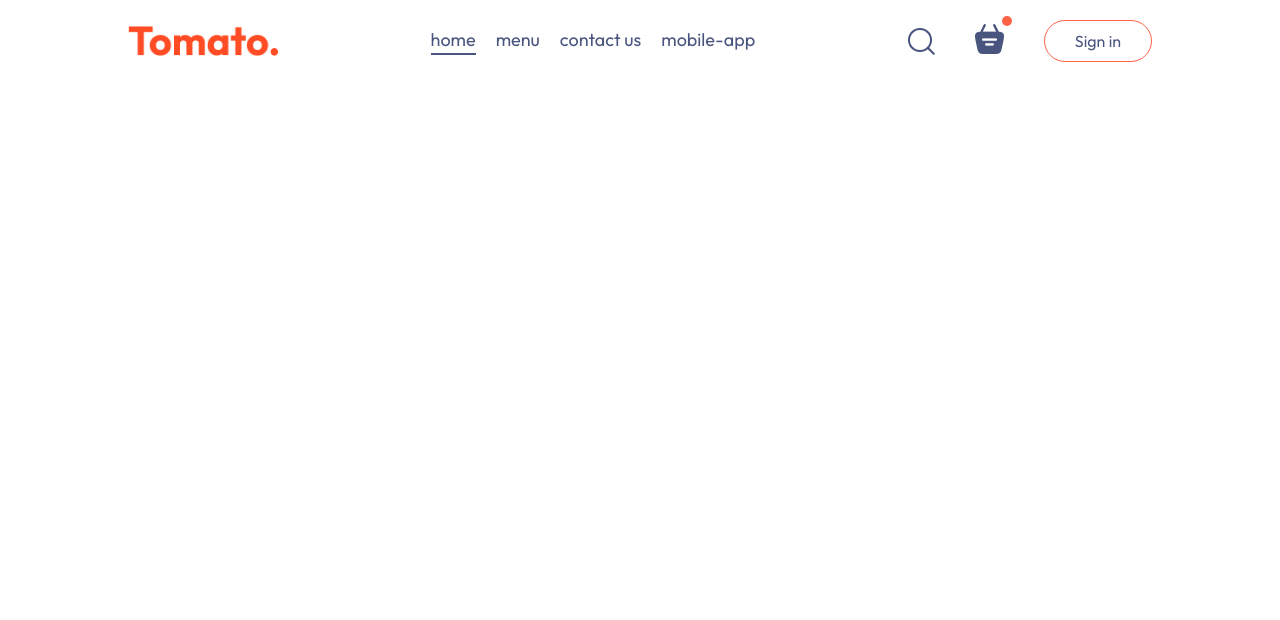
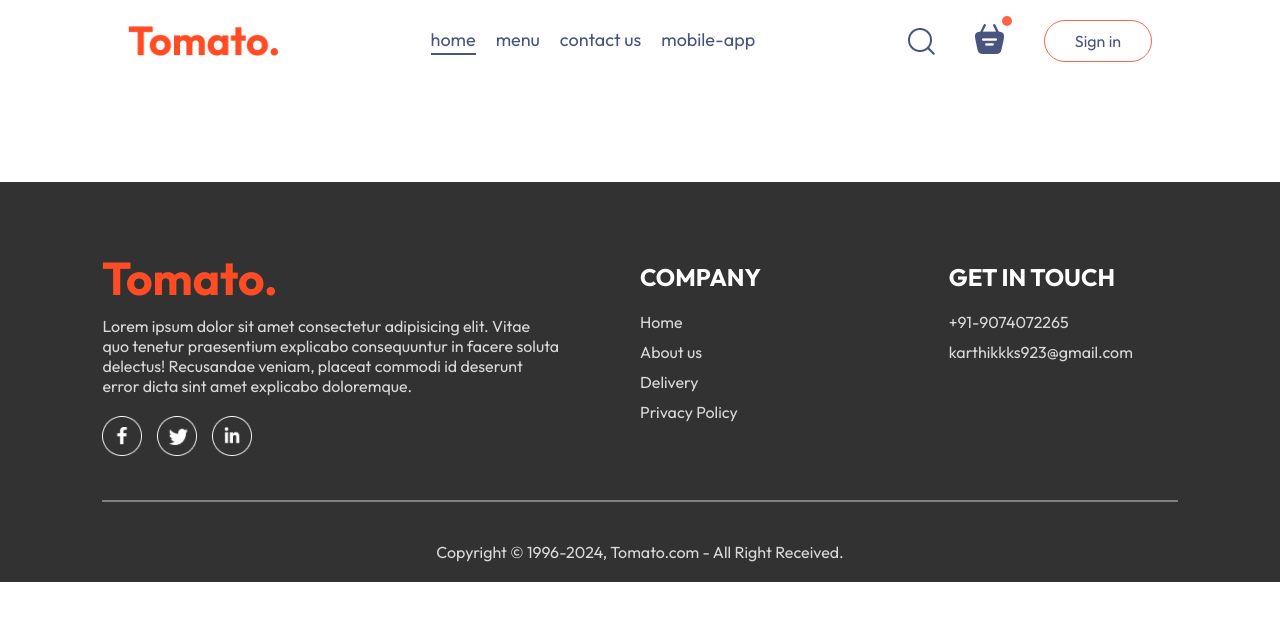
Before and after one commit to karthik0923/FoodDelivery, a React (Vite) app in the folder frontend/: page /order in a window 1280 px wide. Shown: the top 620 px of the page. Built offline with nearby package versions, Linux system fonts and the light colour scheme.

Commit message:
Footer Added

```diff
--- a/frontend/src/App.jsx
+++ b/frontend/src/App.jsx
@@ -4,9 +4,11 @@
 import Home from './pages/Home/Home'
 import Cart from './pages/Cart/Cart'
 import PlaceOrder from './pages/PlaceOrder/PlaceOrder'
+import Footer from './components/Footer/Footer'
 
 const App = () => {
   return (
+    <>
       <div className='app'>
         <Navbar/>
         <Routes>
@@ -15,6 +17,8 @@
           <Route path='/order' element={<PlaceOrder/>} />
         </Routes>
       </div>
+      <Footer/>
+    </>
   )
 }
 
--- a/frontend/src/components/FoodDisplay/FoodDisplay.jsx
+++ b/frontend/src/components/FoodDisplay/FoodDisplay.jsx
@@ -12,7 +12,9 @@
       <h2>Top dishes near you</h2>
       <div className="food-display-list">
         {food_list.map((item,index)=>{
-          return <FoodItem key={index} id={item._id} name={item.name} description={item.description} price={item.price} image={item.image}/>
+          if (category==="All" || category===item.category) {
+            return <FoodItem key={index} id={item._id} name={item.name} description={item.description} price={item.price} image={item.image}/>
+          }
         })}
       </div>
     </div>
--- /dev/null
+++ b/frontend/src/components/Footer/Footer.css
@@ -0,0 +1,48 @@
+.footer {
+    color:#d9d9d9;
+    background-color: #323232;
+    display: flex;
+    flex-direction: column;
+    align-items: center;
+    gap: 20px;
+    padding: 20px 8vw;
+    padding-top: 80px;
+    margin-top: 100px;
+}
+
+.footer-content {
+    width: 100%;
+    display: grid;
+    grid-template-columns: 2fr 1fr 1fr;
+    gap: 80px;
+}
+
+.footer-content-left , .footer-content-right , .footer-content-center {
+    display: flex;
+    flex-direction: column;
+    align-items: start;
+    gap: 20px;
+    cursor: pointer;
+}
+
+.footer-content-left li, .footer-content-right li, .footer-content-center li{
+    list-style: none;
+    margin-bottom: 10px;
+}
+
+.footer-content-right h2, .footer-content-center h2{
+    color: white;
+}
+
+.footer-social-icons img{
+    width: 40px;
+    margin-right: 15px;
+}
+
+.footer hr {
+    width: 100%;
+    height: 2px;
+    margin: 20px 0;
+    background-color: grey;
+    border: none;
+}
--- /dev/null
+++ b/frontend/src/components/Footer/Footer.jsx
@@ -0,0 +1,41 @@
+import React from 'react'
+import './Footer.css'
+import { assets } from '../../assets/assets'
+
+const Footer = () => {
+  return (
+    <div className='footer' id='footer'>
+        <div className="footer-content">
+            <div className="footer-content-left">
+                <img src={assets.logo} alt="" />
+                <p>Lorem ipsum dolor sit amet consectetur adipisicing elit. Vitae quo tenetur praesentium explicabo consequuntur in facere soluta delectus! Recusandae veniam, placeat commodi id deserunt error dicta sint amet explicabo doloremque.</p>
+                <div className="footer-social-icons">
+                    <img src={assets.facebook_icon} alt="" />
+                    <img src={assets.twitter_icon} alt="" />
+                    <img src={assets.linkedin_icon} alt="" />
+                </div>
+            </div>
+            <div className="footer-content-center">
+                <h2>COMPANY</h2>
+                <ul>
+                    <li>Home</li>
+                    <li>About us</li>
+                    <li>Delivery</li>
+                    <li>Privacy Policy</li>
+                </ul>
+            </div>
+            <div className="footer-content-right">
+                <h2>GET IN TOUCH</h2>
+                <ul>
+                    <li>+91-9074072265</li>
+                    <li>karthikkks923@gmail.com</li>
+                </ul>
+            </div>
+        </div>
+        <hr />
+        <p className="footer-copyright">Copyright © 1996-2024, Tomato.com - All Right Received.</p>
+    </div>
+  )
+}
+
+export default Footer
```
Lines whose indentation alone changed are shown as unchanged.
